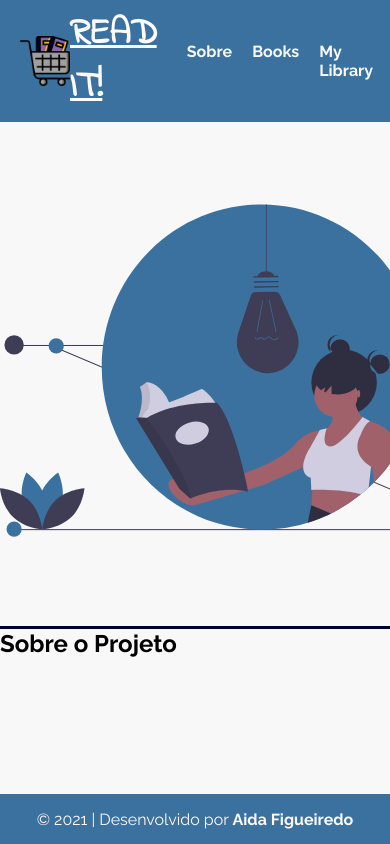
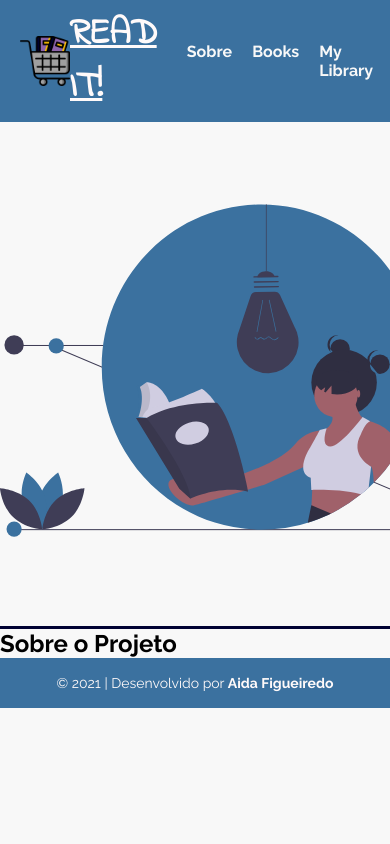
Before and after one commit to AidaFig/ReadIt, a React (Create React App) app: page / in a window 390 px wide. Shown: the top 844 px of the page. Built offline with nearby package versions, Linux system fonts and the light colour scheme; the HTML template or start-up script is replaced by a standard one.

Commit message:
making the footer component responsive

```diff
--- a/src/components/Footer/FooterStyle.css
+++ b/src/components/Footer/FooterStyle.css
@@ -3,11 +3,17 @@
 .footer {
     width: 100%;
     height: 50px;
-    position: fixed;
-    bottom: 0;
+    /* position: fixed;
+    bottom: 0; */
     display: flex;
     justify-content: center;
     align-items: center;
     color: #FFFAFA;
     background-color: #3B719F;
 }
+
+@media(max-width: 680px) {
+    .footer {
+        font-size: 14px;
+    }
+}
```
